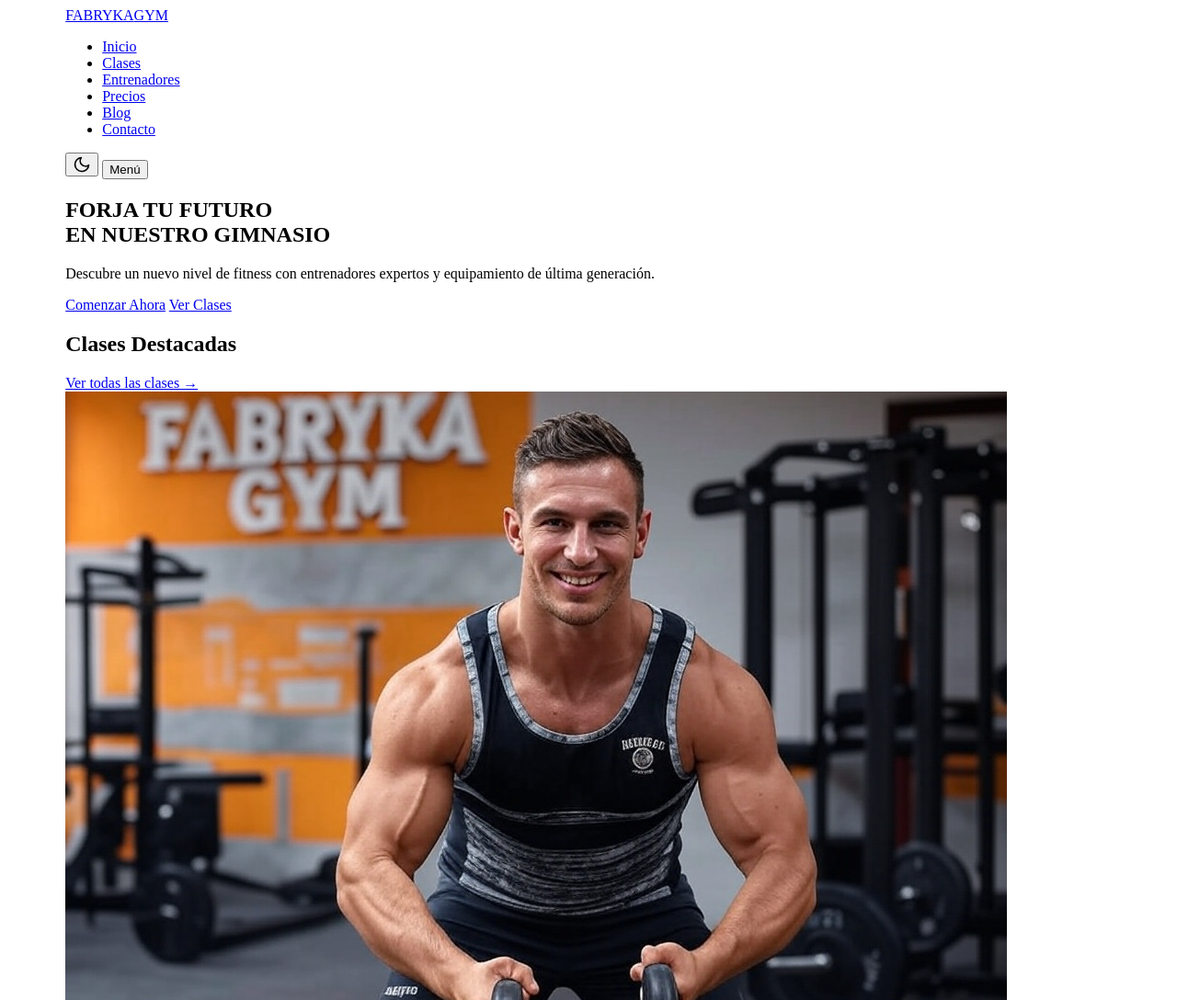
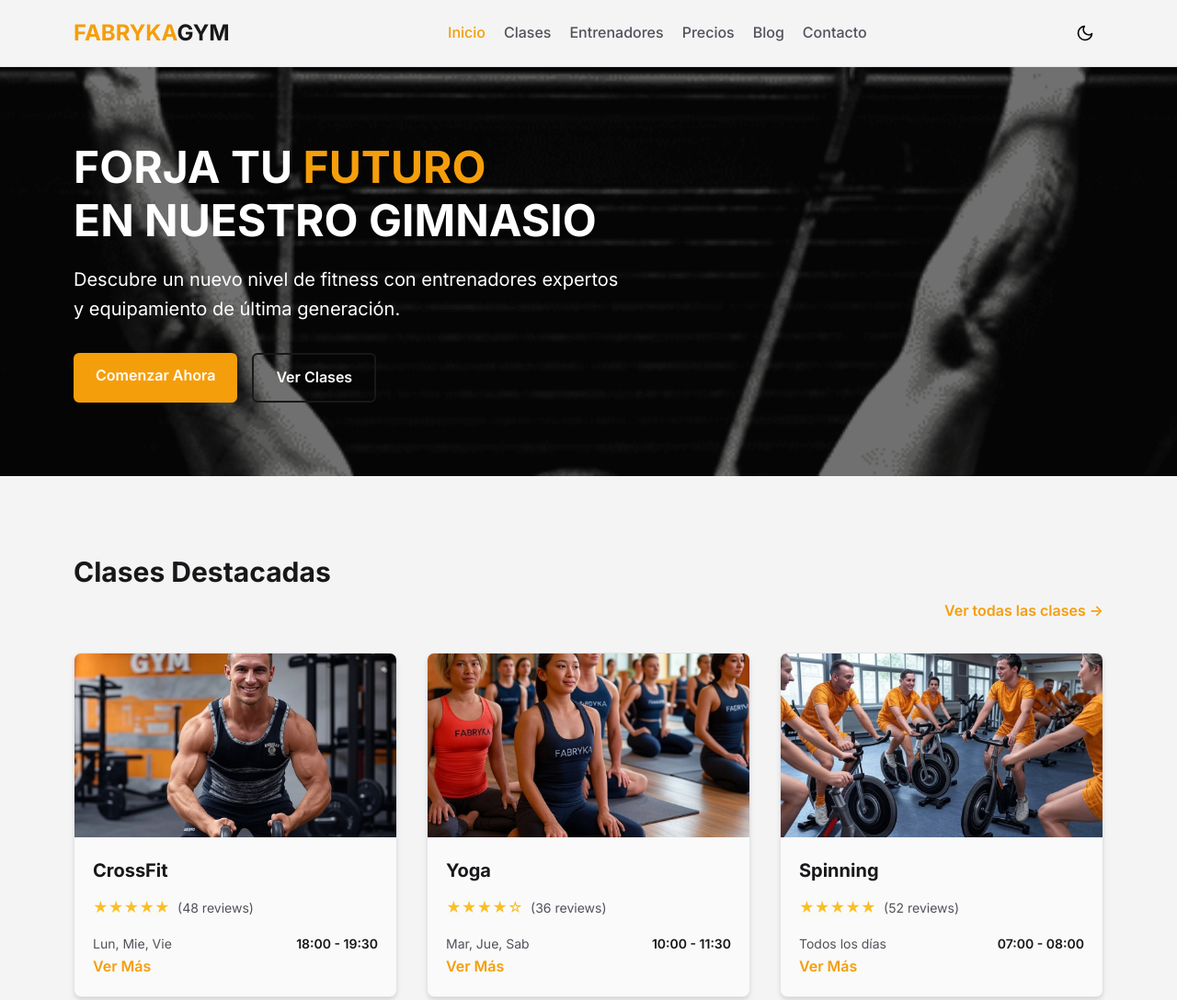
Before and after one commit to mathysaak/fabryka_gym, a plain HTML site: page index.html in a window 1280 px wide. Shown: the top 1088 px of the page at 92% size. Drawn offline with Linux system fonts and the light colour scheme.

Commit message:
error en styles

```diff
--- a/css/styles.css
+++ b/css/styles.css
@@ -1,28 +1,28 @@
 
 /* Import base */
-@import url('/base/base_styles.css');
-@import url('/base/responsive.css');
-@import url('/base/variables.css');
+@import url('/css/base/base_styles.css');
+@import url('/css/base/responsive.css');
+@import url('/css/base/variables.css');
 /* Import componentes */
-@import url('/components/buttons.css');
-@import url('/components/hero.css');
-@import url('/components/horarios.css');
-@import url('/components/page_title.css');
-@import url('/components/stats.css');
-@import url('/components/testimonios.css');
-@import url('/components/theme.css');
+@import url('/css/components/buttons.css');
+@import url('/css/components/hero.css');
+@import url('/css/components/horarios.css');
+@import url('/css/components/page_title.css');
+@import url('/css/components/stats.css');
+@import url('/css/components/testimonios.css');
+@import url('/css/components/theme.css');
 /* Import layout */
-@import url('/layout/footer.css');
-@import url('/layout/header.css');
+@import url('/css/layout/footer.css');
+@import url('/css/layout/header.css');
 /* Import pages */
-@import url('/pages/about_section.css');
-@import url('/pages/blog_section.css');
-@import url('/pages/clases_section.css');
-@import url('/pages/contact_section.css');
-@import url('/pages/entrenadores_section.css');
-@import url('/pages/faq_section.css');
-@import url('/pages/map_section.css');
-@import url('/pages/precios_section.css');
+@import url('/css/pages/about_section.css');
+@import url('/css/pages/blog_section.css');
+@import url('/css/pages/clases_section.css');
+@import url('/css/pages/contact_section.css');
+@import url('/css/pages/entrenadores_section.css');
+@import url('/css/pages/faq_section.css');
+@import url('/css/pages/map_section.css');
+@import url('/css/pages/precios_section.css');
 
 
 /* Container */
```
